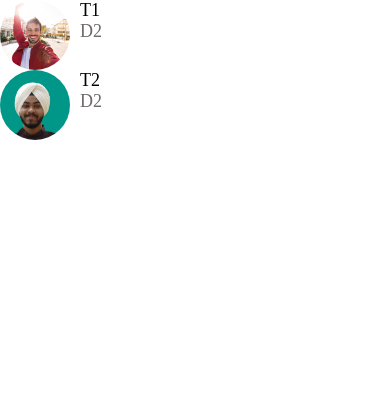
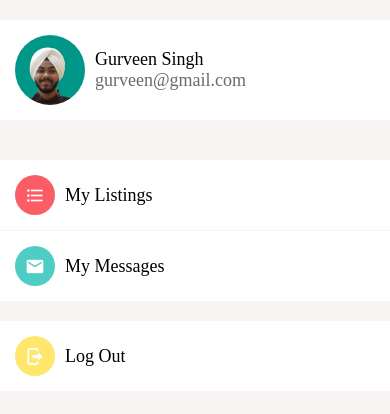
Before and after one commit to Gurveen-Singh/SellIt, a React Native app: screen / in a window 390 px wide. Shown: the top 414 px of the page. Built offline with nearby package versions, Linux system fonts and the light colour scheme.

Commit message:
Implemented Account Screen and List Screen

```diff
--- a/App.js
+++ b/App.js
@@ -1,9 +1,11 @@
 import React from "react";
-import { View } from "react-native";
-import ListingDetailsScreen from "./app/screens/ListingDetailsScreen";
-import ViewImageScreen from "./app/screens/ViewImageScreen";
-import MessagesScreen from "./app/screens/MessagesScreen";
+
+import Screen from "./app/components/Screen";
+import Icon from "./app/components/Icon";
+import ListItem from "./app/components/ListItem";
+import AccountScreen from "./app/screens/AccountScreen";
+import ListingsScreen from "./app/screens/ListingsScreen";
 
 export default function App() {
-  return <MessagesScreen />;
+  return <AccountScreen />;
 }
--- /dev/null
+++ b/app/components/Icon.js
@@ -0,0 +1,27 @@
+import React from "react";
+import { View } from "react-native";
+import { MaterialCommunityIcons } from "@expo/vector-icons";
+
+function Icon({
+  name,
+  size = 40,
+  backgroundColor = "#000",
+  iconColor = "#fff",
+}) {
+  return (
+    <View
+      style={{
+        width: size,
+        height: size,
+        borderRadius: size / 2,
+        backgroundColor,
+        justifyContent: "center",
+        alignItems: "center",
+      }}
+    >
+      <MaterialCommunityIcons name={name} color={iconColor} size={size * 0.5} />
+    </View>
+  );
+}
+
+export default Icon;
--- a/app/components/ListItem.js
+++ b/app/components/ListItem.js
@@ -1,30 +1,54 @@
 import React from "react";
-import { View, StyleSheet, Image } from "react-native";
+import {
+  View,
+  StyleSheet,
+  Image,
+  TouchableOpacity,
+  TouchableHighlight,
+} from "react-native";
 import AppText from "./AppText";
+import Swipeable from "react-native-gesture-handler/Swipeable";
 
 import colors from "../config/colors";
 
-function ListItem({ title, subTitle, image }) {
+function ListItem({
+  title,
+  subTitle,
+  image,
+  IconComponent,
+  onPress,
+  renderRightActions,
+}) {
   return (
-    <View style={styles.container}>
-      <Image style={styles.image} source={image} />
-      <View>
-        <AppText style={styles.title}>{title}</AppText>
-        <AppText style={styles.subTitle}>{subTitle}</AppText>
-      </View>
-    </View>
+    <Swipeable renderRightActions={renderRightActions}>
+      <TouchableHighlight underlayColor={colors.light} onPress={onPress}>
+        <View style={styles.container}>
+          {IconComponent}
+          {image && <Image style={styles.image} source={image} />}
+          <View style={styles.detailsContainer}>
+            <AppText style={styles.title}>{title}</AppText>
+            {subTitle && <AppText style={styles.subTitle}>{subTitle}</AppText>}
+          </View>
+        </View>
+      </TouchableHighlight>
+    </Swipeable>
   );
 }
 
 const styles = StyleSheet.create({
   container: {
     flexDirection: "row",
+    padding: 15,
+    backgroundColor: colors.white,
+  },
+  detailsContainer: {
+    marginLeft: 10,
+    justifyContent: "center",
   },
   image: {
     width: 70,
     height: 70,
     borderRadius: 35,
-    marginRight: 10,
   },
   subTitle: {
     color: colors.medium,
--- /dev/null
+++ b/app/components/ListItemDeleteAction.js
@@ -0,0 +1,30 @@
+import React from "react";
+import { View, StyleSheet, TouchableWithoutFeedback } from "react-native";
+import { MaterialCommunityIcons } from "@expo/vector-icons";
+
+import colors from "../config/colors";
+
+function ListItemDeleteAction({ onPress }) {
+  return (
+    <TouchableWithoutFeedback onPress={onPress}>
+      <View style={styles.container}>
+        <MaterialCommunityIcons
+          name="trash-can"
+          size={35}
+          color={colors.white}
+        />
+      </View>
+    </TouchableWithoutFeedback>
+  );
+}
+
+const styles = StyleSheet.create({
+  container: {
+    backgroundColor: colors.danger,
+    width: 70,
+    justifyContent: "center",
+    alignItems: "center",
+  },
+});
+
+export default ListItemDeleteAction;
--- /dev/null
+++ b/app/components/ListItemSeparator.js
@@ -0,0 +1,18 @@
+import React from "react";
+import { StyleSheet, View } from "react-native";
+
+import colors from "../config/colors";
+
+function ListItemSeparator() {
+  return <View style={styles.separator} />;
+}
+
+const styles = StyleSheet.create({
+  separator: {
+    width: "100%",
+    height: 1,
+    backgroundColor: colors.light,
+  },
+});
+
+export default ListItemSeparator;
--- a/app/components/Screen.js
+++ b/app/components/Screen.js
@@ -1,14 +1,19 @@
 import React from "react";
 import Constants from "expo-constants";
-import { SafeAreaView, StyleSheet } from "react-native";
+import { StyleSheet, SafeAreaView, View } from "react-native";
 
-function Screen({ children }) {
-  return <SafeAreaView style={styles.screen}>{children}</SafeAreaView>;
+function Screen({ children, style }) {
+  return (
+    <SafeAreaView style={[styles.screen, style]}>
+      <View style={style}>{children}</View>
+    </SafeAreaView>
+  );
 }
 
 const styles = StyleSheet.create({
   screen: {
     paddingTop: Constants.statusBarHeight,
+    flex: 1,
   },
 });
 
--- a/app/config/colors.js
+++ b/app/config/colors.js
@@ -4,4 +4,6 @@ export default {
   black: "#000",
   white: "#fff",
   medium: "#6e6969",
+  light: "#f8f4f4",
+  danger: "#ff5252",
 };
--- /dev/null
+++ b/app/screens/AccountScreen.js
@@ -0,0 +1,72 @@
+import React from "react";
+import { StyleSheet, View, FlatList } from "react-native";
+
+import Screen from "../components/Screen";
+import ListItem from "../components/ListItem";
+import ListItemSeparatorComponent from "../components/ListItemSeparator";
+import colors from "../config/colors";
+import Icon from "../components/Icon";
+
+const menuItems = [
+  {
+    title: "My Listings",
+    icon: {
+      name: "format-list-bulleted",
+      backgroundColor: colors.primary,
+    },
+  },
+  {
+    title: "My Messages",
+    icon: {
+      name: "email",
+      backgroundColor: colors.secondary,
+    },
+  },
+];
+
+function AccountScreen(props) {
+  return (
+    <Screen style={styles.screen}>
+      <View style={styles.container}>
+        <ListItem
+          title="Gurveen Singh"
+          subTitle="gurveen@gmail.com"
+          image={require("../assets/DP.jpg")}
+        />
+      </View>
+      <View style={styles.container}>
+        <FlatList
+          data={menuItems}
+          keyExtractor={(menuItem) => menuItem.title}
+          ItemSeparatorComponent={ListItemSeparatorComponent}
+          renderItem={({ item }) => (
+            <ListItem
+              title={item.title}
+              IconComponent={
+                <Icon
+                  name={item.icon.name}
+                  backgroundColor={item.icon.backgroundColor}
+                />
+              }
+            />
+          )}
+        />
+      </View>
+      <ListItem
+        title="Log Out"
+        IconComponent={<Icon name="logout" backgroundColor="#ffe66d" />}
+      />
+    </Screen>
+  );
+}
+
+const styles = StyleSheet.create({
+  screen: {
+    backgroundColor: colors.light,
+  },
+  container: {
+    marginVertical: 20,
+  },
+});
+
+export default AccountScreen;
--- /dev/null
+++ b/app/screens/ListingsScreen.js
@@ -0,0 +1,48 @@
+import React from "react";
+import { FlatList, StyleSheet } from "react-native";
+
+import Screen from "../components/Screen";
+import Card from "../components/Card";
+import colors from "../config/colors";
+
+const listings = [
+  {
+    id: 1,
+    title: "Red jacket for sale",
+    price: 100,
+    image: require("../assets/jacket.jpg"),
+  },
+  {
+    id: 2,
+    title: "Couch in great condition",
+    price: 1000,
+    image: require("../assets/couch.jpg"),
+  },
+];
+
+function ListingsScreen(props) {
+  return (
+    <Screen style={styles.screen}>
+      <FlatList
+        data={listings}
+        keyExtractor={(listing) => listing.id.toString()}
+        renderItem={({ item }) => (
+          <Card
+            title={item.title}
+            subTitle={"$" + item.price}
+            image={item.image}
+          />
+        )}
+      />
+    </Screen>
+  );
+}
+
+const styles = StyleSheet.create({
+  screen: {
+    padding: 20,
+    backgroundColor: colors.light,
+  },
+});
+
+export default ListingsScreen;
--- a/app/screens/MessagesScreen.js
+++ b/app/screens/MessagesScreen.js
@@ -1,15 +1,17 @@
-import React from "react";
-import { FlatList, StyleSheet } from "react-native";
+import React, { useState } from "react";
+import { FlatList, StyleSheet, View } from "react-native";
 
 import Screen from "../components/Screen";
 import ListItem from "../components/ListItem";
+import ListItemSeparator from "../components/ListItemSeparator";
+import ListItemDeleteAction from "../components/ListItemDeleteAction";
 
-const messages = [
+const initialMessages = [
   {
     id: 1,
     title: "T1",
-    description: "D2",
-    image: require("../assets/jacket.jpg"),
+    description: "D1",
+    image: require("../assets/DP.jpg"),
   },
   {
     id: 2,
@@ -20,6 +22,14 @@ const messages = [
 ];
 
 function MessagesScreen(props) {
+  const [messages, setMessages] = useState(initialMessages);
+  const [refreshing, setRefreshing] = useState(false);
+
+  const handleDelete = (message) => {
+    // Delete the message from messages
+    setMessages(messages.filter((m) => m.id !== message.id));
+  };
+
   return (
     <Screen>
       <FlatList
@@ -27,11 +37,27 @@ function MessagesScreen(props) {
         keyExtractor={(message) => message.id.toString()}
         renderItem={({ item }) => (
           <ListItem
-            image={item.image}
             title={item.title}
             subTitle={item.description}
+            image={item.image}
+            onPress={() => console.log("Message selected", item)}
+            renderRightActions={() => (
+              <ListItemDeleteAction onPress={() => handleDelete(item)} />
+            )}
           />
         )}
+        ItemSeparatorComponent={ListItemSeparator}
+        refreshing={refreshing}
+        onRefresh={() => {
+          setMessages([
+            {
+              id: 2,
+              title: "T2",
+              description: "D2",
+              image: require("../assets/DP.jpg"),
+            },
+          ]);
+        }}
       />
     </Screen>
   );
--- a/package.json
+++ b/package.json
@@ -17,6 +17,7 @@
     "react": "17.0.1",
     "react-dom": "17.0.1",
     "react-native": "0.64.3",
+    "react-native-gesture-handler": "~2.1.0",
     "react-native-web": "0.17.1"
   },
   "devDependencies": {
```
Also changed, not shown: 1 other file (tests, documents, lock files or other folders).
